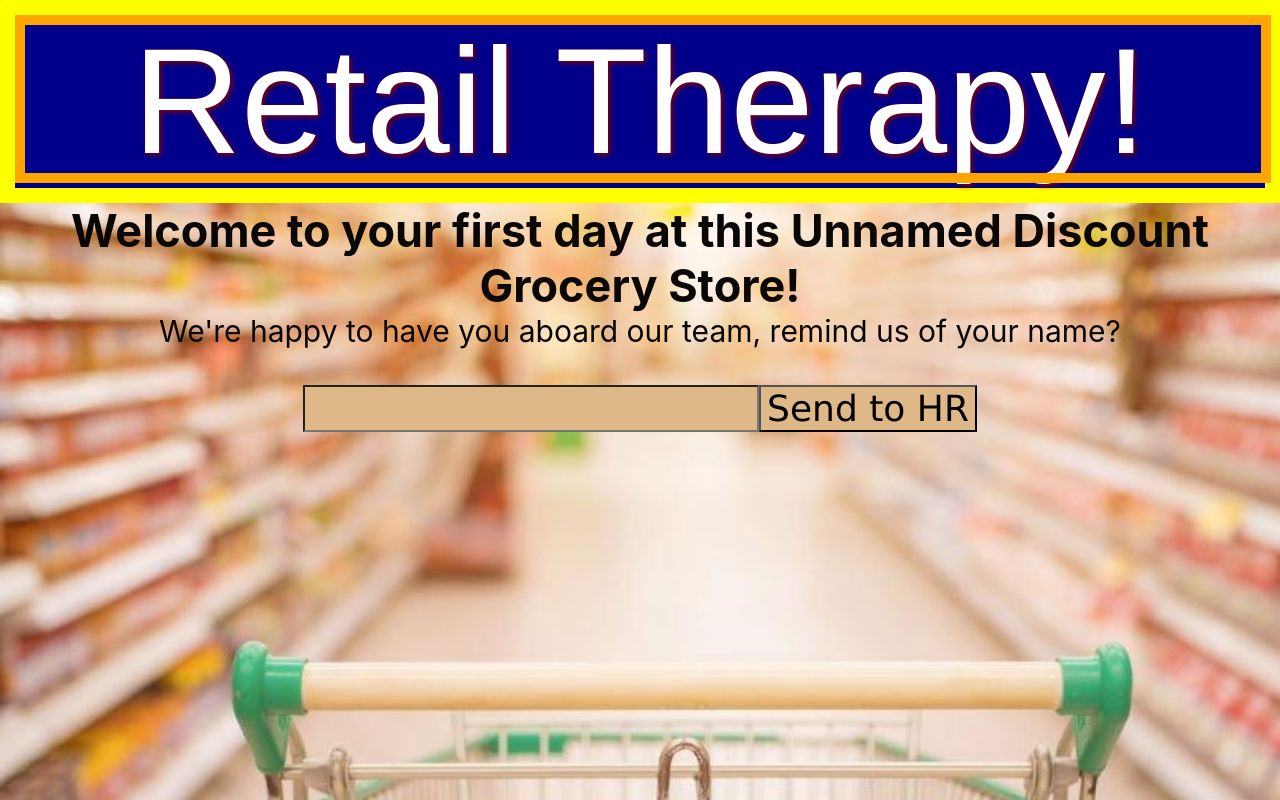
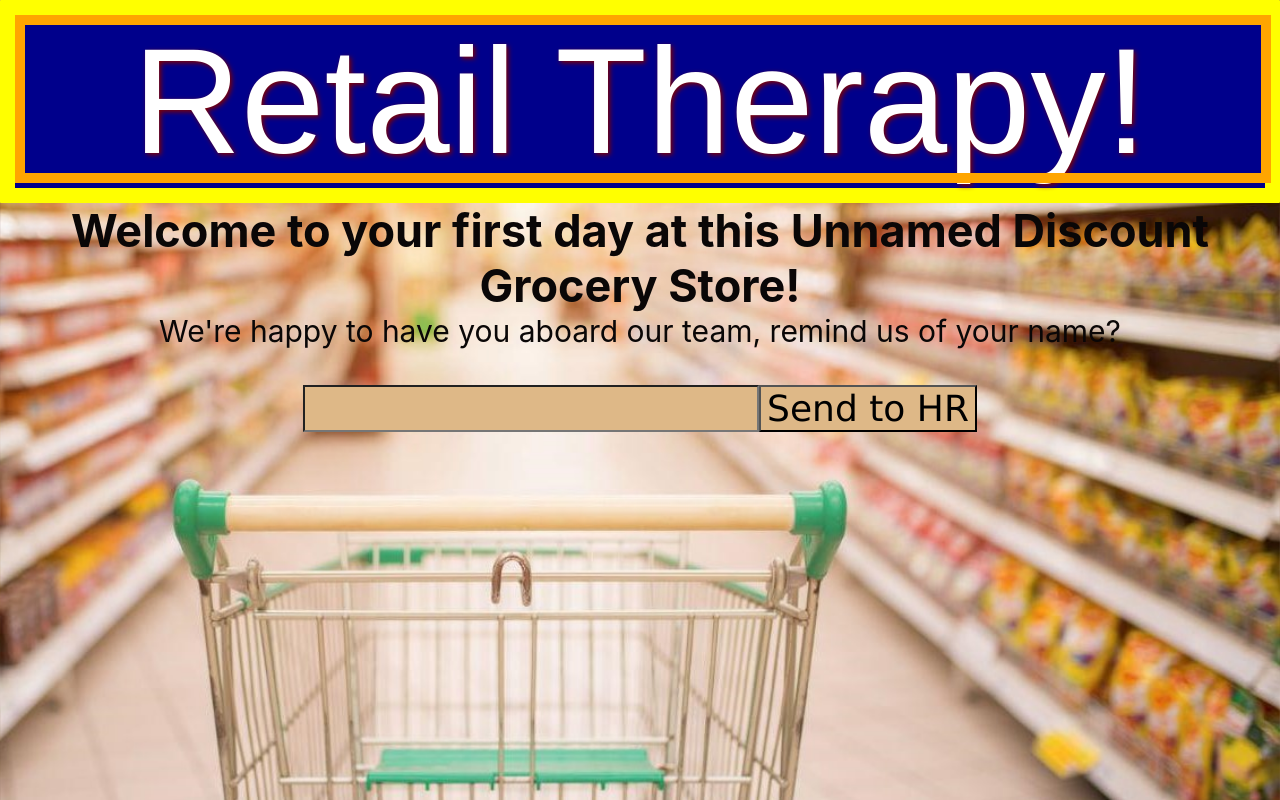
Before and after one commit to JillKlatt/retail-therapy, a React (Create React App) app: page /about in a window 1280 px wide. Shown: the top 800 px of the page. Built offline with nearby package versions, Linux system fonts and the light colour scheme; no server answers.

Commit message:
Add overflow hidden

```diff
--- a/src/App.css
+++ b/src/App.css
@@ -1,4 +1,5 @@
 .App {
+  overflow:hidden;
   text-align: center;
 }
 
@@ -9,6 +10,7 @@
 
 .App-body {
   /* background-color: #acb6c9; */
+  overflow:hidden;
   min-height: 100vh;
   display: flex;
   flex-direction: column;
@@ -39,7 +41,10 @@ input{
 }
 
 .container{
+  overflow:hidden;
   background-image: url(./supermarketcart_maincropped.jpg);
   background-size: cover;
+  background-position: center;
+  background-attachment: fixed;
 
 }
```
